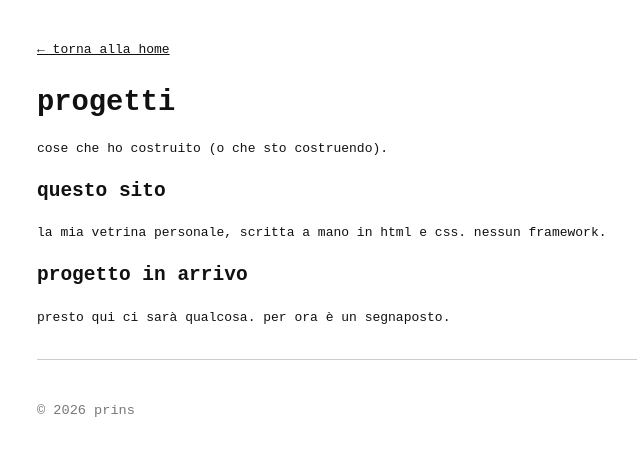
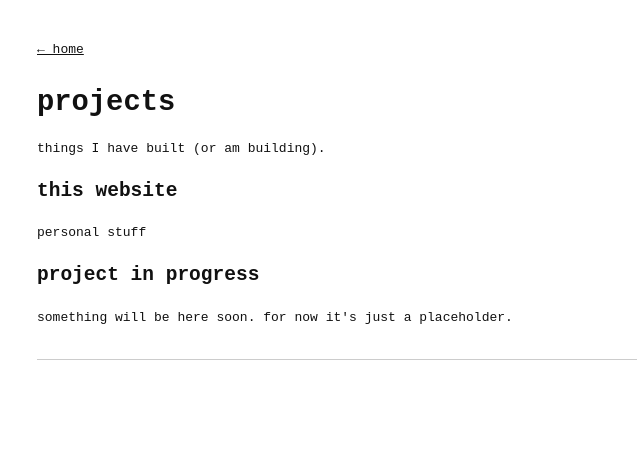
Before and after one commit to prinsjpg/home, a plain HTML site: page progetti.html in a window 1280 px wide. Shown: the whole page, without its empty margins (303-943 px from the left). Drawn offline with Linux system fonts and the light colour scheme.

Commit message:
some aesthetic fixes

```diff
--- a/progetti.html
+++ b/progetti.html
@@ -8,22 +8,18 @@
 </head>
 <body>
 
-  <p><a href="index.html">&larr; torna alla home</a></p>
+  <p><a href="index.html">&larr; home</a></p>
 
-  <h1>progetti</h1>
-  <p>cose che ho costruito (o che sto costruendo).</p>
+  <h1>projects</h1>
+  <p>things I have built (or am building).</p>
 
-  <h2>questo sito</h2>
-  <p>la mia vetrina personale, scritta a mano in html e css. nessun framework.</p>
+  <h2>this website</h2>
+  <p>personal stuff</p>
 
-  <h2>progetto in arrivo</h2>
-  <p>presto qui ci sar&agrave; qualcosa. per ora &egrave; un segnaposto.</p>
+  <h2>project in progress</h2>
+  <p>something will be here soon. for now it's just a placeholder.</p>
 
   <hr>
 
-  <footer>
-    <p>&copy; 2026 prins</p>
-  </footer>
-
 </body>
 </html>
```
Also changed, not shown: index.html (+8 -12 lines).
